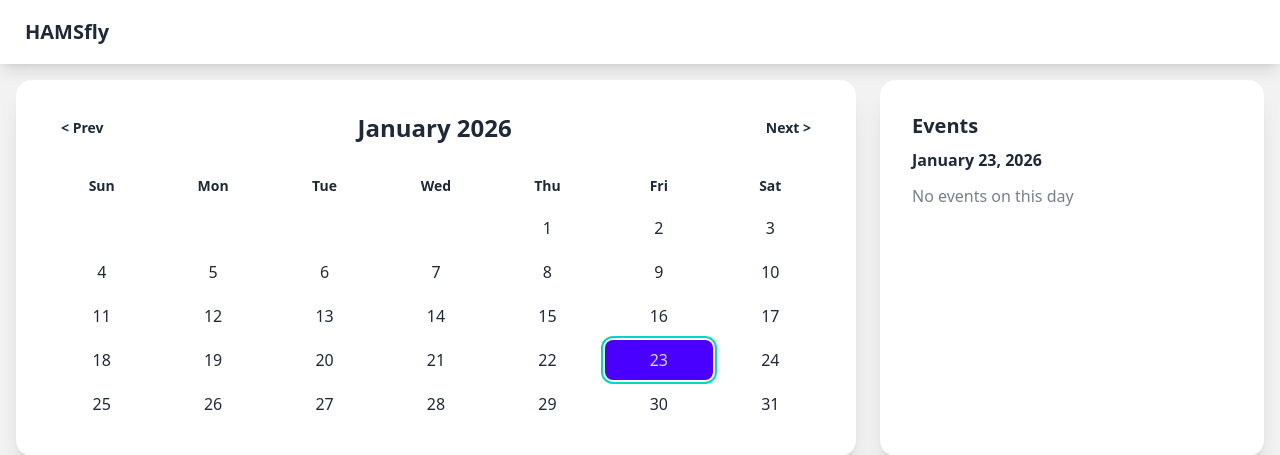
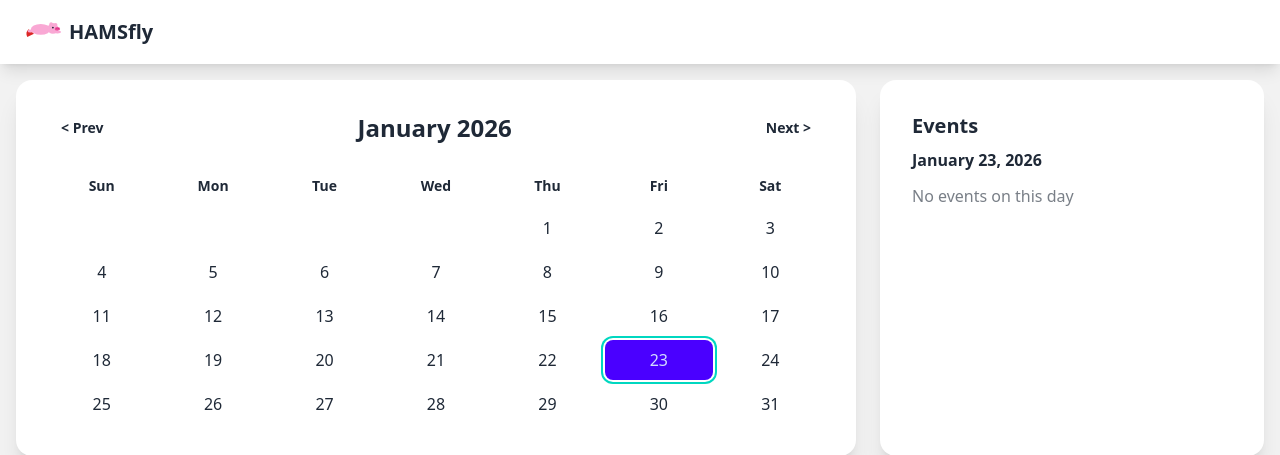
Before and after one commit to dustinkeib/hamsfly, a Django app: page / in a window 1280 px wide. Shown: the top 455 px of the page. Run offline with Django 5.2, Linux system fonts and the light colour scheme; data that the repository does not hold is empty; some libraries are stand-ins or nearby versions.

Commit message:
add flying pig logo to navbar
Co-Authored-By: Claude Opus 4.5 <noreply@anthropic.com>

```diff
--- a/templates/base.html
+++ b/templates/base.html
@@ -11,7 +11,31 @@
 <body class="min-h-screen bg-base-200">
     <div class="navbar bg-base-100 shadow-lg">
         <div class="flex-1">
-            <a href="/" class="btn btn-ghost text-xl">HAMSfly</a>
+            <a href="/" class="btn btn-ghost text-xl gap-2">
+                <svg xmlns="http://www.w3.org/2000/svg" class="h-9 w-9 -mt-2" viewBox="0 0 80 50" fill="currentColor">
+                    <!-- Cape -->
+                    <path d="M8 28 Q0 35 5 45 L20 38 Z" fill="#dc2626"/>
+                    <!-- Body (horizontal) -->
+                    <ellipse cx="35" cy="28" rx="22" ry="12" fill="#f9a8d4"/>
+                    <!-- Head -->
+                    <circle cx="62" cy="26" r="12" fill="#f9a8d4"/>
+                    <!-- Ears -->
+                    <circle cx="58" cy="16" r="4" fill="#f9a8d4"/>
+                    <circle cx="68" cy="18" r="4" fill="#f9a8d4"/>
+                    <!-- Snout -->
+                    <ellipse cx="72" cy="27" rx="6" ry="4" fill="#ec4899"/>
+                    <!-- Nostrils -->
+                    <circle cx="71" cy="26" r="1" fill="#be185d"/>
+                    <circle cx="75" cy="26" r="1" fill="#be185d"/>
+                    <!-- Eye -->
+                    <circle cx="62" cy="24" r="2" fill="#1f2937"/>
+                    <!-- Front leg (extended forward) -->
+                    <ellipse cx="72" cy="34" rx="8" ry="3" fill="#f9a8d4"/>
+                    <!-- Back legs (together, trailing) -->
+                    <ellipse cx="12" cy="32" rx="6" ry="3" fill="#f9a8d4"/>
+                </svg>
+                HAMSfly
+            </a>
         </div>
     </div>
     <main class="container mx-auto p-4">
```
